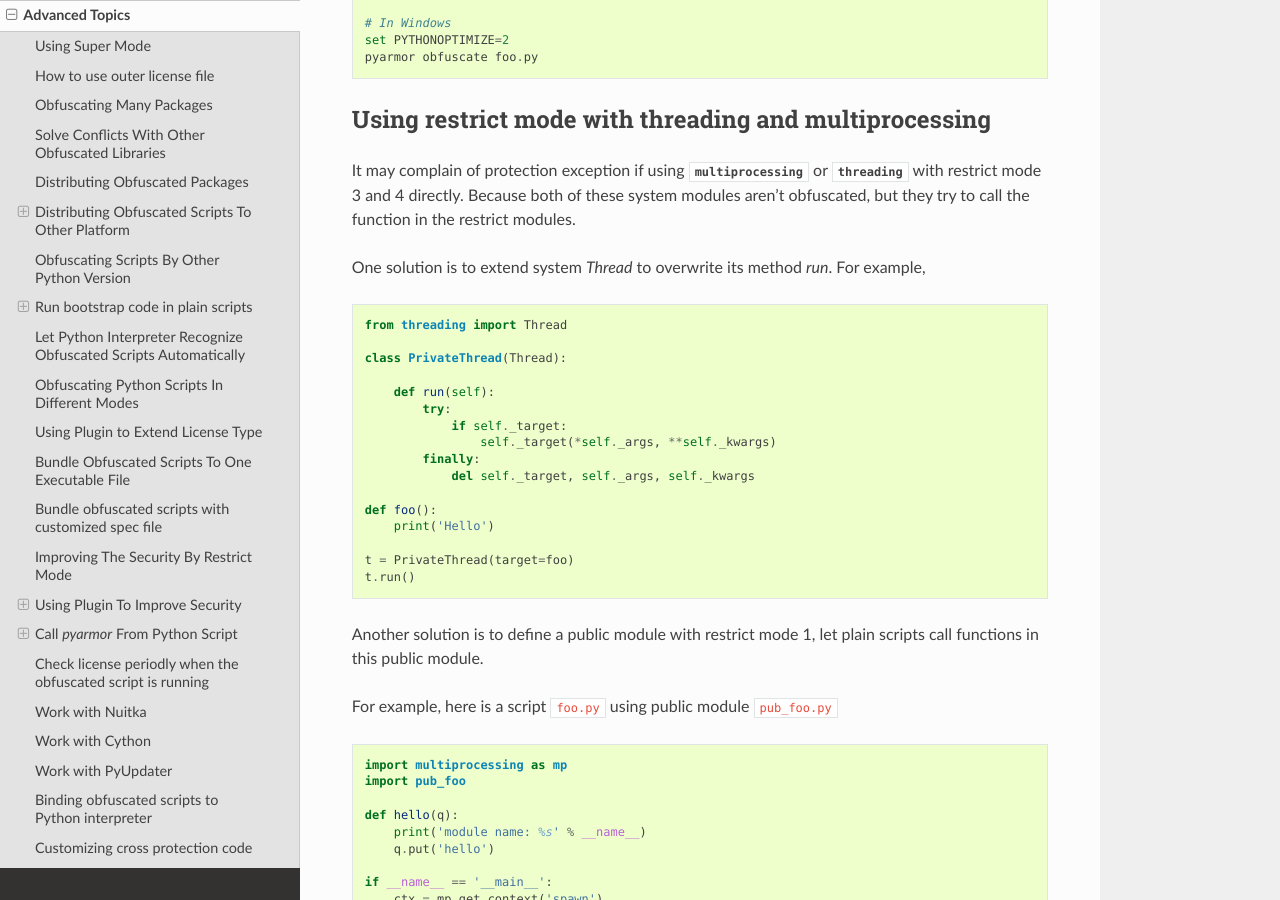
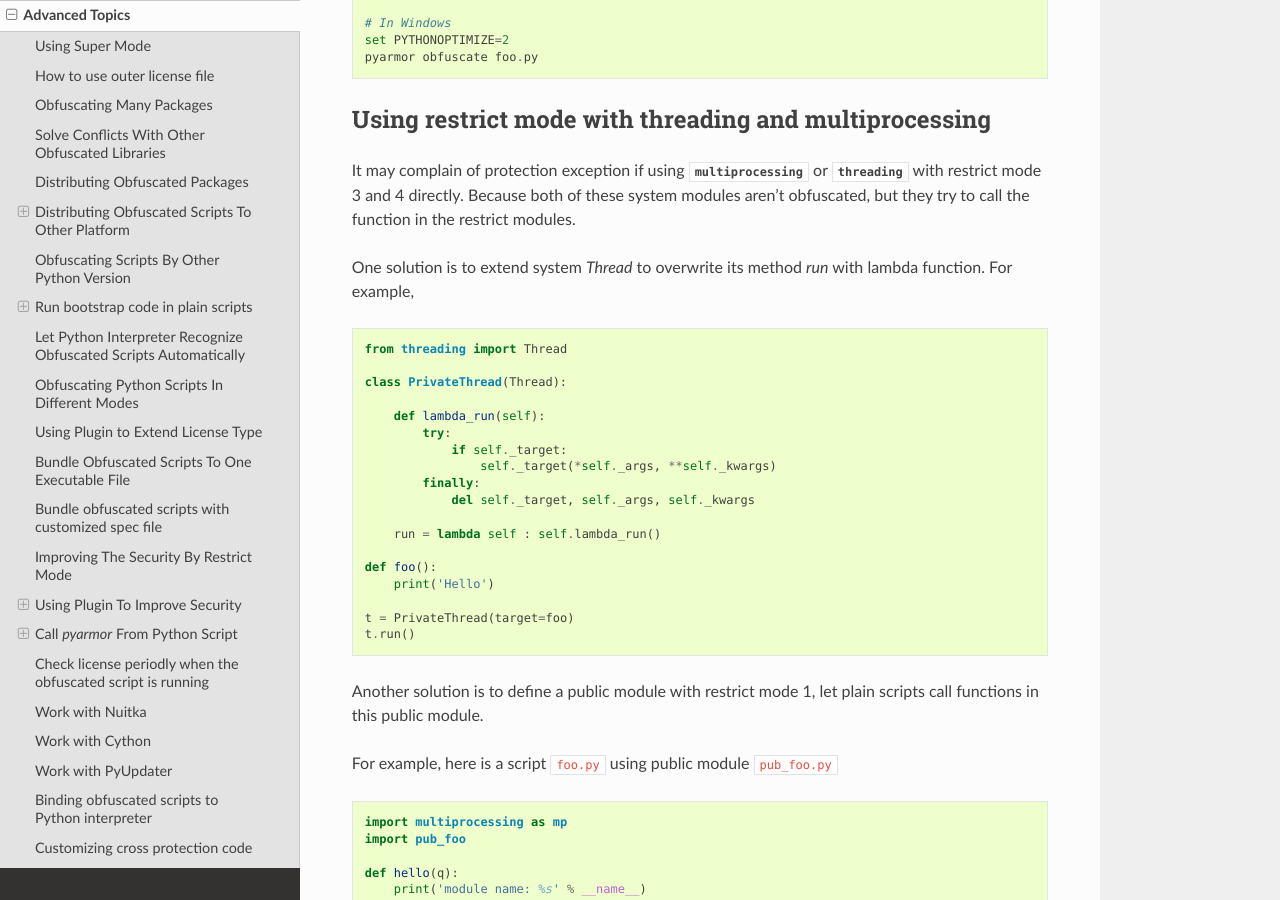
Before and after one commit to dashingsoft/pyarmor, a Sphinx documentation site: the page built from docs/advanced.rst, in a window 1280 px wide and 900 px high, scrolled down 27907 px. Built offline with Sphinx 7.4.7 and the Read the Docs theme 2.0.0, drawn with Linux system fonts in a browser that asks for light colours.

Commit message:
Refine sample code

```diff
--- a/docs/advanced.rst
+++ b/docs/advanced.rst
@@ -1360,8 +1360,8 @@ It may complain of protection exception if using :mod:`multiprocessing` or
 system modules aren't obfuscated, but they try to call the function in the
 restrict modules.
 
-One solution is to extend system `Thread` to overwrite its method `run`. For
-example,
+One solution is to extend system `Thread` to overwrite its method `run` with
+lambda function. For example,
 
 .. code:: python
 
@@ -1369,12 +1369,14 @@ example,
 
     class PrivateThread(Thread):
 
-        def run(self):
+        def lambda_run(self):
             try:
                 if self._target:
                     self._target(*self._args, **self._kwargs)
             finally:
                 del self._target, self._args, self._kwargs
+
+        run = lambda self : self.lambda_run()
 
     def foo():
         print('Hello')
```
